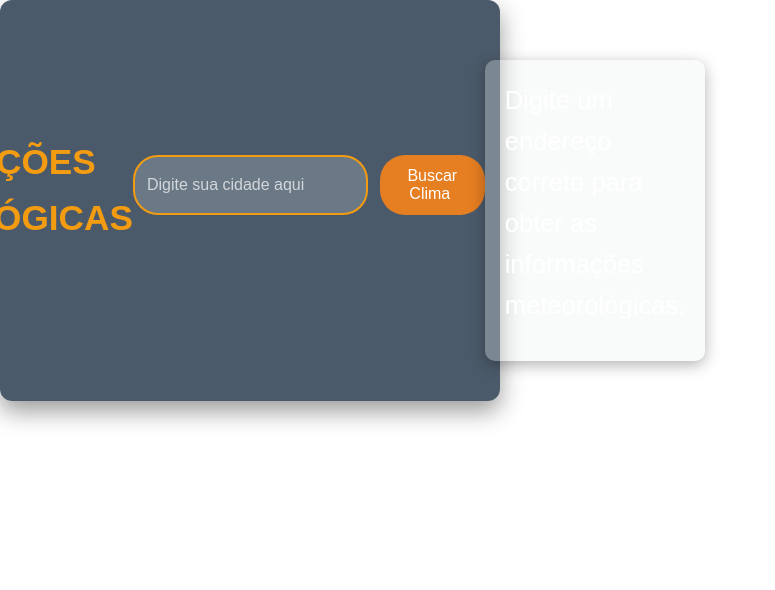
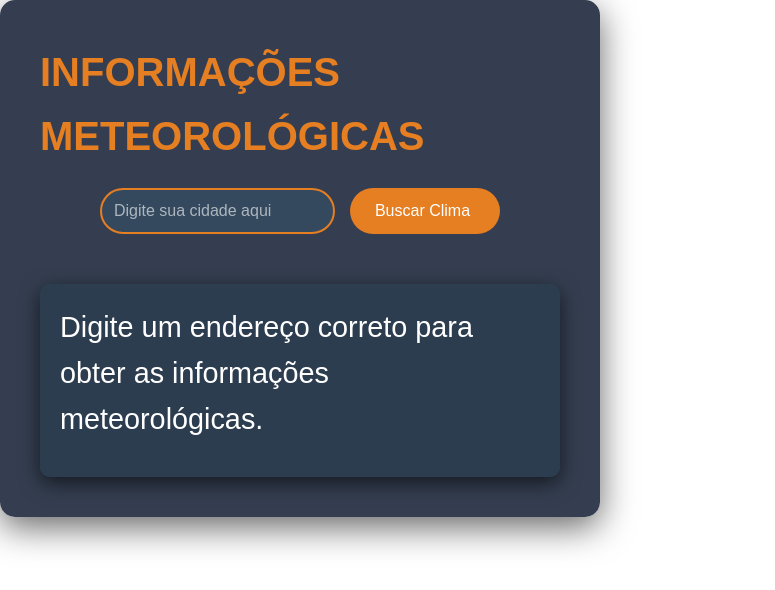
Before and after one commit to IgorMarines/Clima360, a Vue app: page / in a window 1280 px wide. Shown: the top 590 px of the page, without its empty margins (0-775 px from the left). Built offline with nearby package versions, Linux system fonts and the light colour scheme; no server answers.

Commit message:
Update App.vue

```diff
--- a/src/App.vue
+++ b/src/App.vue
@@ -14,6 +14,8 @@
     </div>
 
     <p v-if="errorMessage" class="error-message">{{ this.errorMessage }}</p>
+
+    <!-- Exibindo as informações de forma centralizada em um card -->
     <div class="responseApiContainer" v-if="!data">
       <h2>Digite um endereço correto para obter as informações meteorológicas.</h2>
     </div>
@@ -23,7 +25,7 @@
       <p>{{ data.name }}, {{ data.sys.country }}</p>
       <p>Temperatura: {{ data.main.temp }}°C</p>
       <p>Condição do tempo: {{ data.weather[0].description }}</p>
-      <img :src="`https://openweathermap.org/img/wn/${data.weather[0].icon}@2x.png`" alt="" />
+      <img :src="`https://openweathermap.org/img/wn/${data.weather[0].icon}@2x.png`" alt="Ícone de clima" />
     </div>
   </div>
 </template>
@@ -69,8 +71,8 @@ export default {
 }
 
 body {
-  background-color: #2c3e50; /* Dark Blue */
-  color: #ecf0f1; /* Light Grey */
+  background-color: #1f2a3e; /* Darker Blue */
+  color: #f5f5f5; /* Light Grey */
   height: 100vh;
   display: flex;
   justify-content: center;
@@ -80,21 +82,22 @@ body {
 
 /* Container */
 .container {
-  background-color: rgba(44, 62, 80, 0.85);
+  background-color: rgba(31, 42, 62, 0.9);
   padding: 40px;
-  border-radius: 12px;
-  box-shadow: 0 10px 25px rgba(0, 0, 0, 0.4);
-  max-width: 500px;
+  border-radius: 15px;
+  box-shadow: 0 10px 35px rgba(0, 0, 0, 0.6);
+  max-width: 600px;
   width: 100%;
   display: flex;
+  flex-direction: column;
   justify-content: center;
   align-items: center;
-  text-align: center;
 }
 
+/* Header */
 h1 {
-  color: #f39c12; /* Gold */
-  font-size: 2.2rem;
+  color: #e67e22; /* Warm Orange */
+  font-size: 2.5rem;
   margin-bottom: 20px;
   font-weight: bold;
   text-transform: uppercase;
@@ -110,32 +113,32 @@ h1 {
 .custom-input {
   padding: 12px;
   font-size: 16px;
-  border: 2px solid #f39c12;
-  border-radius: 25px;
-  margin-right: 12px;
-  background-color: rgba(236, 240, 241, 0.2);
+  border: 2px solid #e67e22;
+  border-radius: 30px;
+  margin-right: 15px;
+  background-color: #34495e; /* Darker Gray */
   color: #fff;
   transition: 0.3s ease-in-out;
 }
 
 .custom-input::placeholder {
-  color: rgba(255, 255, 255, 0.7);
+  color: rgba(255, 255, 255, 0.6);
 }
 
 .custom-input:focus {
   outline: none;
-  border-color: #e67e22; /* Orange */
+  border-color: #f39c12; /* Lighter Orange */
 }
 
 .custom-button {
-  background-color: #e67e22; /* Orange */
+  background-color: #e67e22;
   color: #fff;
   border: none;
   padding: 12px 25px;
-  border-radius: 25px;
+  border-radius: 30px;
   cursor: pointer;
   font-size: 16px;
-  transition: background-color 0.3s;
+  transition: background-color 0.3s ease;
 }
 
 .custom-button:hover {
@@ -155,18 +158,18 @@ h1 {
 
 /* API Response Section */
 .responseApiContainer {
-  background-color: rgba(236, 240, 241, 0.3);
+  background-color: rgba(44, 62, 80, 0.7); /* Dark Card Background */
   color: #fff;
   padding: 20px;
   border-radius: 10px;
-  box-shadow: 0 4px 15px rgba(0, 0, 0, 0.3);
+  box-shadow: 0 6px 20px rgba(0, 0, 0, 0.6);
   width: 100%;
   margin-top: 20px;
   text-align: left;
 }
 
 .responseApiContainer h2 {
-  font-size: 1.6rem;
+  font-size: 1.8rem;
   margin-bottom: 15px;
 }
 
@@ -176,7 +179,7 @@ h1 {
 }
 
 .responseApiContainer img {
-  max-width: 60px;
+  max-width: 50px;
   margin-top: 15px;
 }
 </style>
```
